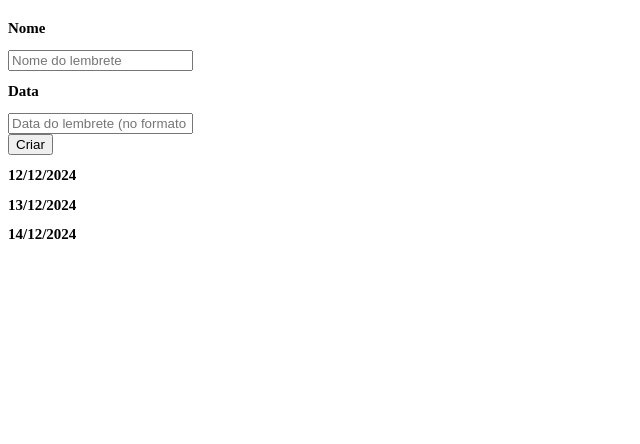
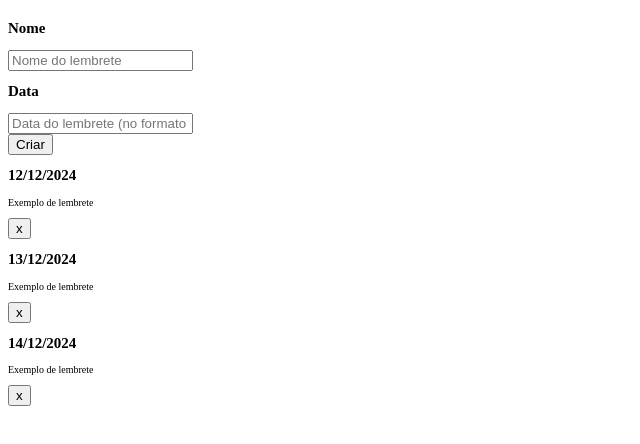
Before and after one commit to rodrigopierre/teste-dti, a React (Vite) app in the folder client/: page / in a window 1280 px wide. Shown: the top 444 px of the page, without its empty margins (0-640 px from the left). Built offline with nearby package versions, Linux system fonts and the light colour scheme.

Commit message:
feat: botão de delete (html)

```diff
--- a/client/src/Components/Day.tsx
+++ b/client/src/Components/Day.tsx
@@ -1,3 +1,4 @@
+import Lembrete from './Lembrete';
 import './Style/Day.css'
 
 
@@ -9,7 +10,11 @@ interface DayProps {
 const Day: React.FC<DayProps> = ({ date }) => {
 
   return (
-    <h2>{date}</h2>
+    <>
+        <h2>{date}</h2>
+        <Lembrete />
+    </>
+
   )
 }
 
--- /dev/null
+++ b/client/src/Components/Lembrete.tsx
@@ -0,0 +1,12 @@
+
+
+const Lembrete = () => {
+  return (
+    <div>
+        <p>Exemplo de lembrete</p>
+        <button className="delete">x</button>
+    </div>
+  )
+}
+
+export default Lembrete
```
